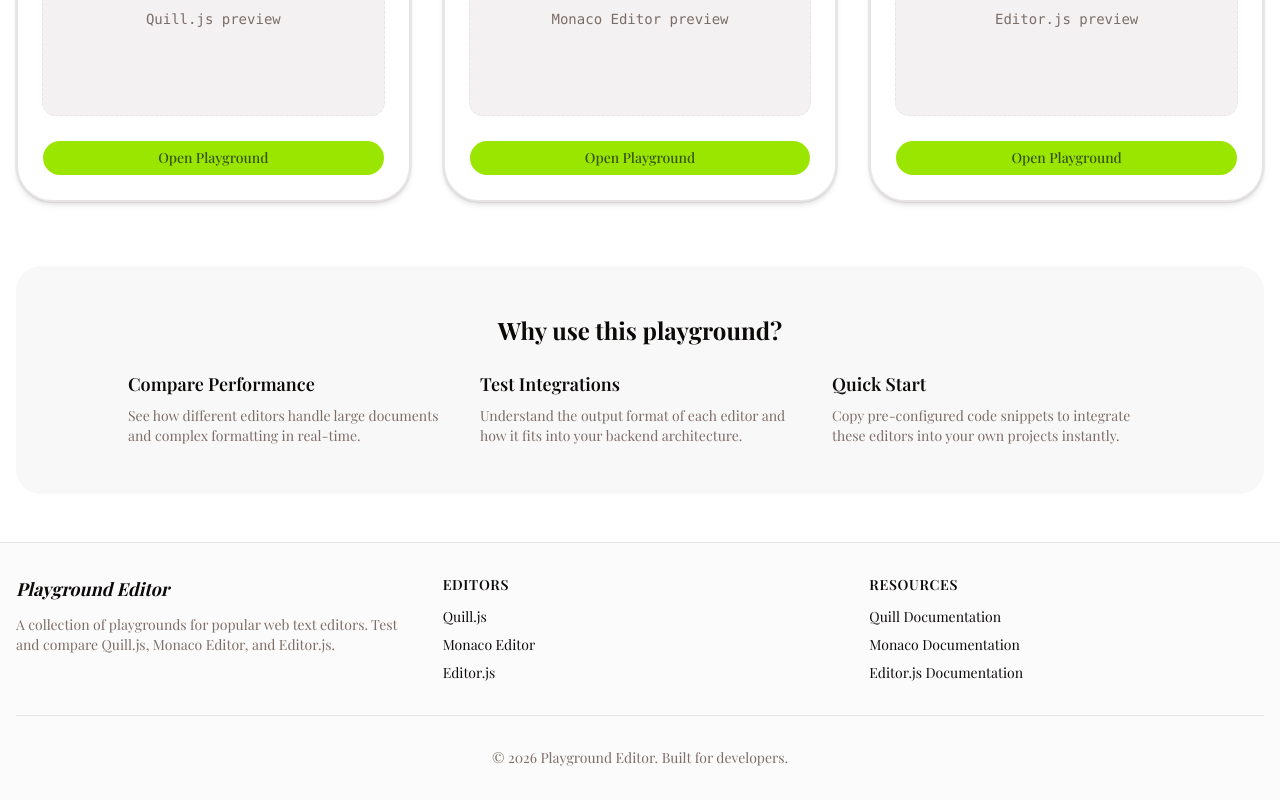
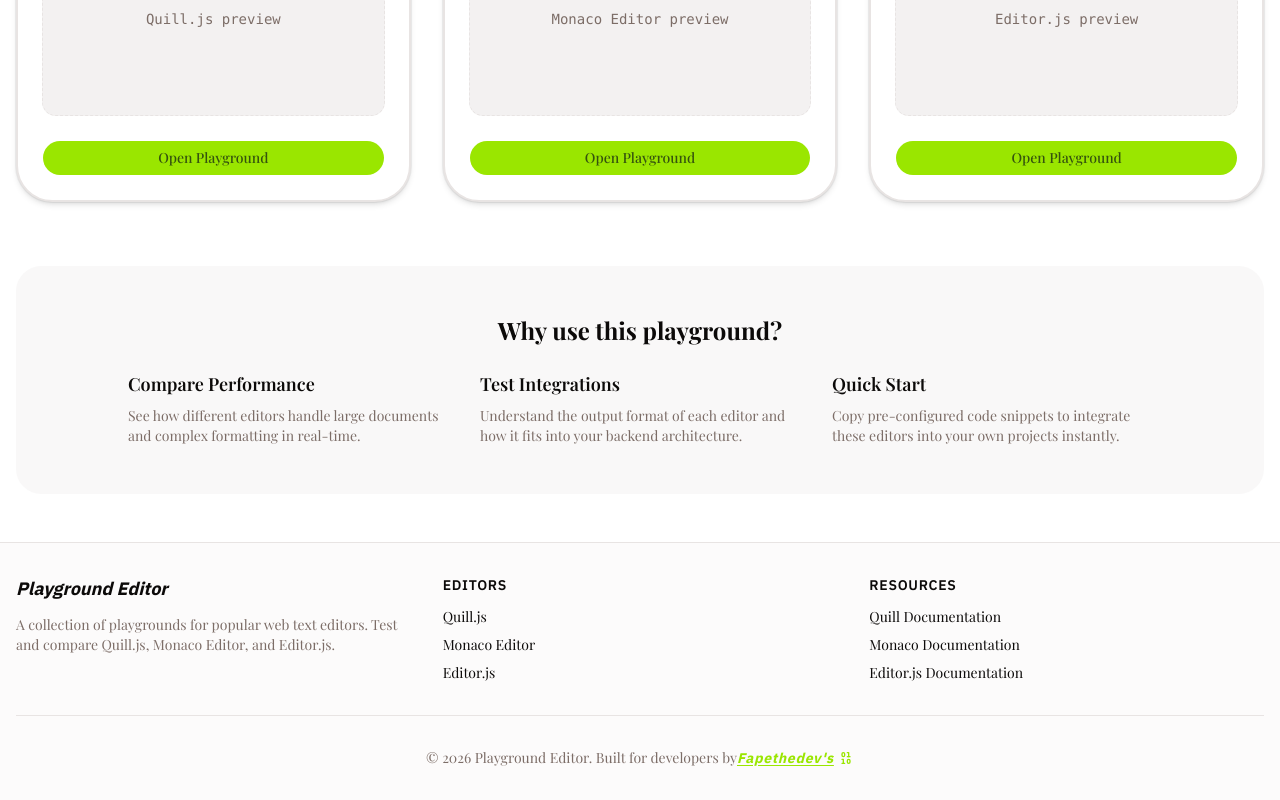
Before and after one commit to fapethedev/re-editor-for-coding, a Next.js app: page / in a window 1280 px wide. Shown: the part 728-1528 px from the top of the page. Built offline with nearby package versions, Linux system fonts and the light colour scheme; a web font is replaced by a local one.

Commit message:
Feat: A revamped footer

```diff
--- a/src/components/footer.tsx
+++ b/src/components/footer.tsx
@@ -1,34 +1,65 @@
+import Link from "next/link";
+import { Binary } from "lucide-react";
+
 export function Footer() {
   return (
     <footer className="border-t bg-muted/30">
       <div className="container mx-auto px-4 py-8">
         <div className="grid grid-cols-1 gap-8 md:grid-cols-3">
           <div className="space-y-3">
-            <h3 className="text-lg font-bold italic">Playground Editor</h3>
-            <p className="text-sm text-muted-foreground">
-              A collection of playgrounds for popular web text editors.
-              Test and compare Quill.js, Monaco Editor, and Editor.js.
-            </p>
+            <h3 className="font-heading text-lg font-bold italic">Playground Editor</h3>
+            <p className="text-sm text-muted-foreground">A collection of playgrounds for popular web text editors. Test and compare Quill.js, Monaco Editor, and Editor.js.</p>
           </div>
           <div className="space-y-3">
-            <h4 className="text-sm font-semibold uppercase tracking-wider">Editors</h4>
+            <h4 className="font-heading text-sm font-semibold tracking-wider uppercase">Editors</h4>
             <ul className="space-y-2 text-sm">
-              <li><a href="/playground/quill" className="hover:text-primary">Quill.js</a></li>
-              <li><a href="/playground/monaco" className="hover:text-primary">Monaco Editor</a></li>
-              <li><a href="/playground/editorjs" className="hover:text-primary">Editor.js</a></li>
+              <li>
+                <a href="/playground/quill" className="hover:text-primary hover:underline hover:underline-offset-2">
+                  Quill.js
+                </a>
+              </li>
+              <li>
+                <a href="/playground/monaco" className="hover:text-primary hover:underline hover:underline-offset-2">
+                  Monaco Editor
+                </a>
+              </li>
+              <li>
+                <a href="/playground/editorjs" className="hover:text-primary hover:underline hover:underline-offset-2">
+                  Editor.js
+                </a>
+              </li>
             </ul>
           </div>
           <div className="space-y-3">
-            <h4 className="text-sm font-semibold uppercase tracking-wider">Resources</h4>
+            <h4 className="font-heading text-sm font-semibold tracking-wider uppercase">Resources</h4>
             <ul className="space-y-2 text-sm">
-              <li><a href="https://quilljs.com/" target="_blank" className="hover:text-primary">Quill Documentation</a></li>
-              <li><a href="https://microsoft.github.io/monaco-editor/" target="_blank" className="hover:text-primary">Monaco Documentation</a></li>
-              <li><a href="https://editorjs.io/" target="_blank" className="hover:text-primary">Editor.js Documentation</a></li>
+              <li>
+                <a href="https://quilljs.com/" target="_blank" className="hover:text-primary hover:underline hover:underline-offset-2">
+                  Quill Documentation
+                </a>
+              </li>
+              <li>
+                <a href="https://microsoft.github.io/monaco-editor/" target="_blank" className="hover:text-primary hover:underline hover:underline-offset-2">
+                  Monaco Documentation
+                </a>
+              </li>
+              <li>
+                <a href="https://editorjs.io/" target="_blank" className="hover:text-primary hover:underline hover:underline-offset-2">
+                  Editor.js Documentation
+                </a>
+              </li>
             </ul>
           </div>
         </div>
         <div className="mt-8 border-t pt-8 text-center text-sm text-muted-foreground">
-          © {new Date().getFullYear()} Playground Editor. Built for developers.
+          © {new Date().getFullYear()} Playground Editor. Built for developers by
+          <Link
+            href="https://www.linkedin.com/in/abiola-fatigba-a0532a27b/"
+            target="_blank"
+            className="inline-flex items-center justify-center gap-1 font-heading font-black tracking-wider text-primary italic underline underline-offset-2 hover:text-primary-foreground hover:underline-offset-4"
+          >
+            Fapethedev's <Binary className="size-4" />
+          </Link>
         </div>
       </div>
     </footer>
--- a/src/components/navbar.tsx
+++ b/src/components/navbar.tsx
@@ -12,7 +12,7 @@ export function Navbar() {
         <div className="flex items-center gap-2">
           <Link href="/" className="flex flex-row items-center justify-center gap-1 text-sm font-bold tracking-tight md:gap-4 md:text-xl">
             <div className="relative h-12 w-12 overflow-hidden md:h-14 md:w-14">
-              <Image src="/icon-transparent.png" alt="icon" fill />
+              <Image src="/icon-transparent.png" alt="icon" fill sizes="(max-width: 768px) 100vw, (max-width: 1200px) 50vw, 33vw" />
             </div>
             <h1 className="font-heading whitespace-nowrap">
               Playground <span className="text-primary">Editor</span>
```
